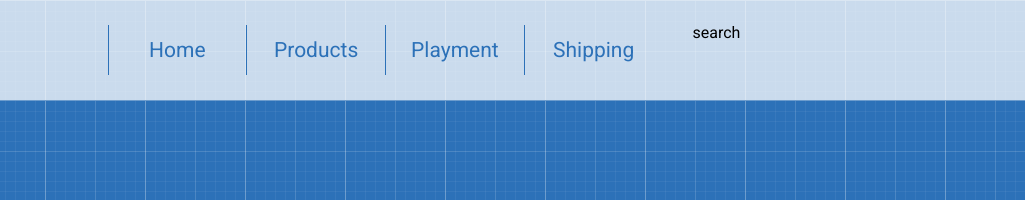
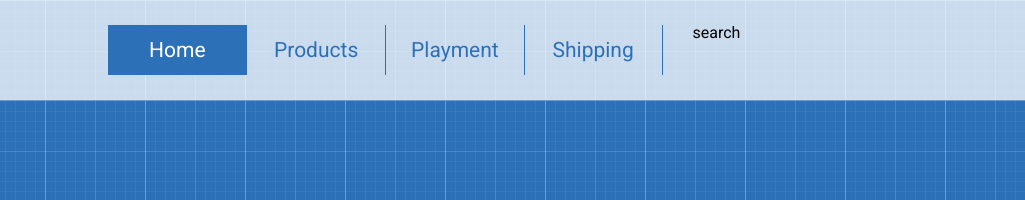
Before and after one commit to sok28/sok28.github.io, a plain HTML site: page index.html in a window 1280 px wide. In both pictures the pointer is over the link "Home". Shown: the top 200 px of the page, 255-1280 px from the left. Drawn offline with Linux system fonts and the light colour scheme.

Commit message:
redact <a>

```diff
--- a/style.css
+++ b/style.css
@@ -42,6 +42,9 @@ body {
 	float:left;
 	border-left: 1px solid #2c71b8;
 }
+.menu li:last-child {
+	border-right: 1px solid #2c71b8;
+}
 .menu a {
 	height: 50px;
 	display: block;
@@ -51,3 +54,7 @@ body {
 	font-size: 21px;
 	color: #2c71b8;
 }
+.menu a:hover {
+	color:white;
+	background-color: #2c71b8;
+}
```
